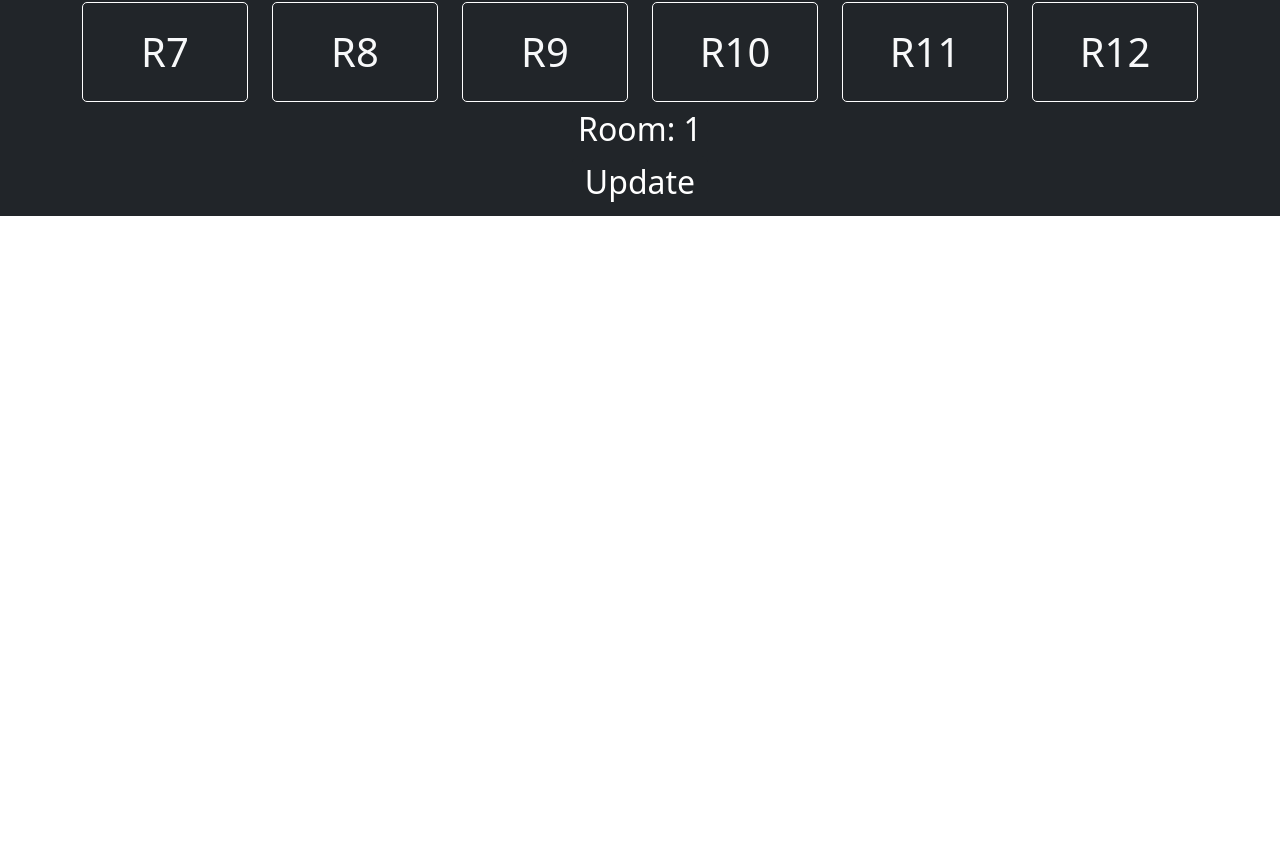
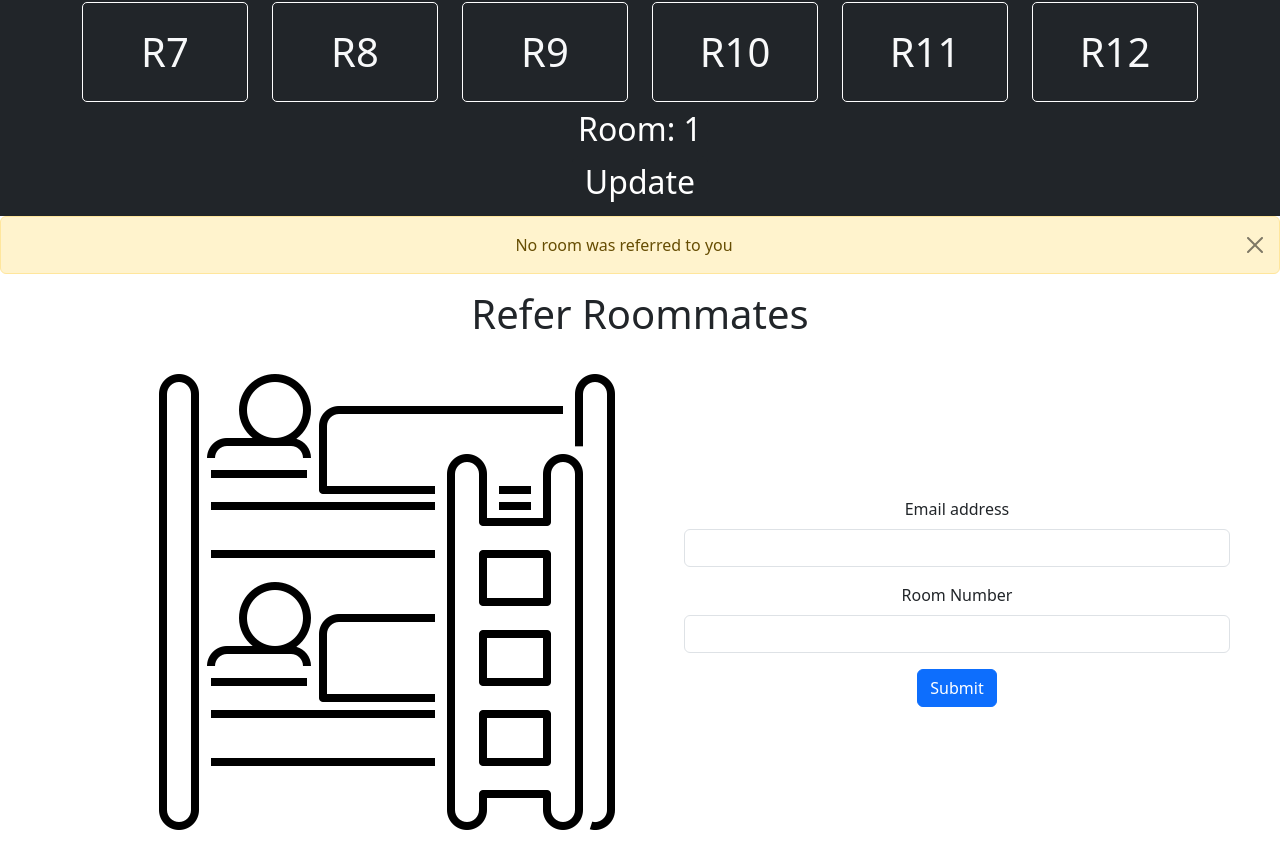
Before and after one commit to ShreyanshRaj22/roomAllot, a React (Create React App) app: page / in a window 1280 px wide. Shown: the part 1152-2010 px from the top of the page. Before the commit the page ends 1368 px from the top, so only its background shows below. Built offline with nearby package versions, Linux system fonts and the light colour scheme; no server answers; the HTML template or start-up script is replaced by a standard one.

Commit message:
Refer Roommate section added

```diff
--- a/src/components/ButtonContainer.jsx
+++ b/src/components/ButtonContainer.jsx
@@ -19,7 +19,7 @@ export default function ButtonContainer() {
 
       <div className="row">
         <div className="col-lg-4 col-12 mt-lg-5 mt-1 ">
-          <button style={buttonStyle} className="btn btn-md">
+          <button style={buttonStyle} className="btn btn-md" >
             <img src={Update} alt='icon' className="img-fluid" style={{ maxWidth: '80px', marginRight: '5px' }} />
             <div style={divStyle}>Update Room</div>
           </button>
--- /dev/null
+++ b/src/components/Refer.js
@@ -0,0 +1,140 @@
+import React, { useEffect, useState } from "react";
+import ImageIcon from "../images/roommate.png";
+
+const Refer = () => {
+  const [refroom, setrefroom] = useState(0);
+  const [credentials, setcredentials] = useState({
+    email: "",
+    room: "",
+  });
+  const onChange = (event) => {
+    setcredentials({ ...credentials, [event.target.name]: event.target.value });
+  };
+
+  const handleSubmit = async (e) => {
+    e.preventDefault();
+    const response = await fetch("http://localhost:5000/api/referRoom",{
+      method: "POST",
+      headers: {
+        "Content-Type": "application/json",
+      },
+      body: JSON.stringify({
+        refroom: credentials.room,
+        email: credentials.email,
+      }),
+    })
+    const json = response.json();
+    console.log(json);
+  };
+  useEffect(() => {
+    const fetchData = async () => {
+      try {
+        const userEmail = localStorage.getItem("userEmail");
+        const response = await fetch(
+          `http://localhost:5000/api/refroom?email=${userEmail}`,
+          {
+            method: "GET",
+            headers: {
+              "Content-Type": "application/json",
+            },
+          }
+        );
+
+        if (response.ok) {
+          const json = await response.json();
+          if (json.success) {
+            setrefroom(json.ref);
+          } else {
+            console.error("Error in server response:", json.error);
+          }
+        } else {
+          console.error("Network response was not ok:", response.statusText);
+        }
+      } catch (error) {
+        console.error("Error fetching data:", error);
+      }
+    };
+
+    fetchData();
+  }, []);
+
+  return (
+    <div>
+      <div
+        className="alert alert-warning alert-dismissible fade show"
+        role="alert"
+      >
+        {refroom === 0 ? (
+          <>No room was referred to you</>
+        ) : (
+          <>
+            You are referred to <strong>Room {refroom}</strong>
+          </>
+        )}
+        <button
+          type="button"
+          className="btn-close"
+          data-bs-dismiss="alert"
+          aria-label="Close"
+        ></button>
+      </div>
+      <h1>Refer Roommates</h1>
+      <div
+        style={{
+          alignItems: "left",
+          justifyContent: "left",
+          display: "flex",
+          paddingLeft: "5%",
+        }}
+      >
+        <div className="container">
+          <div className="row">
+            <div className="col-lg-6 col-12">
+              <img src={ImageIcon} alt="" className="mr-3" />
+            </div>
+            <div
+              className="col-lg-6 col-12"
+              style={{
+                display: "flex",
+                alignItems: "center",
+                justifyContent: "left",
+              }}
+            >
+              <form onSubmit={handleSubmit} style={{ width: "100%" }}>
+                <div className="mb-3">
+                  <label htmlFor="exampleInputEmail1" className="form-label">
+                    Email address
+                  </label>
+                  <input
+                    type="email"
+                    onChange={onChange}
+                    value={credentials.email}
+                    name="email"
+                    className="form-control"
+                    id="exampleInputEmail1"
+                  />
+                </div>
+                <div className="mb-3">
+                  <label className="form-label">Room Number</label>
+                  <input
+                    type="text"
+                    onChange={onChange}
+                    value={credentials.room}
+                    name="room"
+                    className="form-control"
+                    id="exampleInputRoomNumber1"
+                  />
+                </div>
+                <button type="submit" className="btn btn-primary">
+                  Submit
+                </button>
+              </form>
+            </div>
+          </div>
+        </div>
+      </div>
+    </div>
+  );
+};
+
+export default Refer;
--- a/src/screens/Home.js
+++ b/src/screens/Home.js
@@ -3,6 +3,7 @@ import Navbar from '../components/Navbar'
 import Banner from '../components/Banner'
 import ButtonContainer from '../components/ButtonContainer'
 import Update from '../components/Update'
+import Refer from '../components/Refer'
 
 const Home = () => {
   return (
@@ -11,6 +12,7 @@ const Home = () => {
         <Banner />
         <ButtonContainer />
         <Update />
+        <Refer />
     </div>
   )
 }
```
Also changed, not shown: src/images/roommate.png (added).
